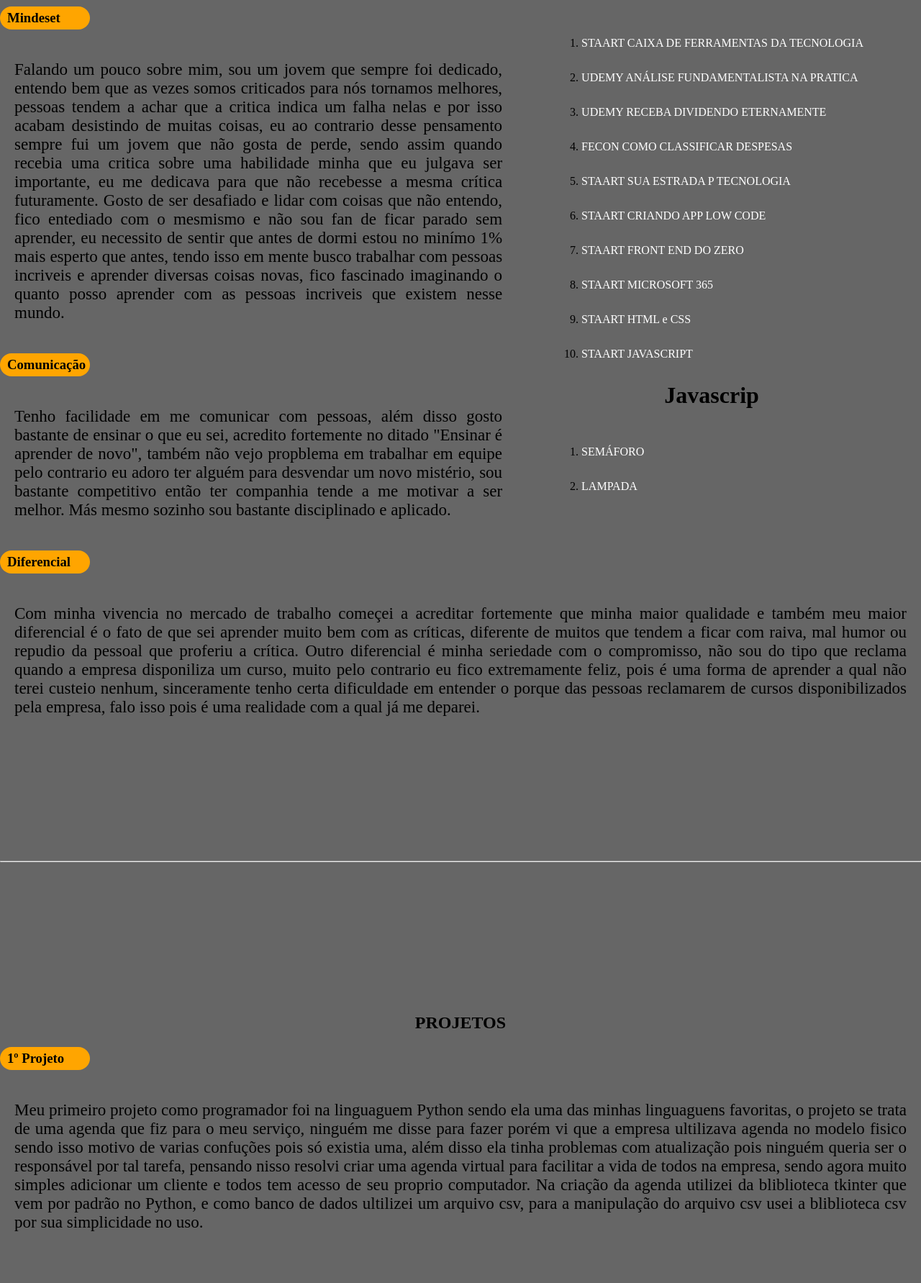
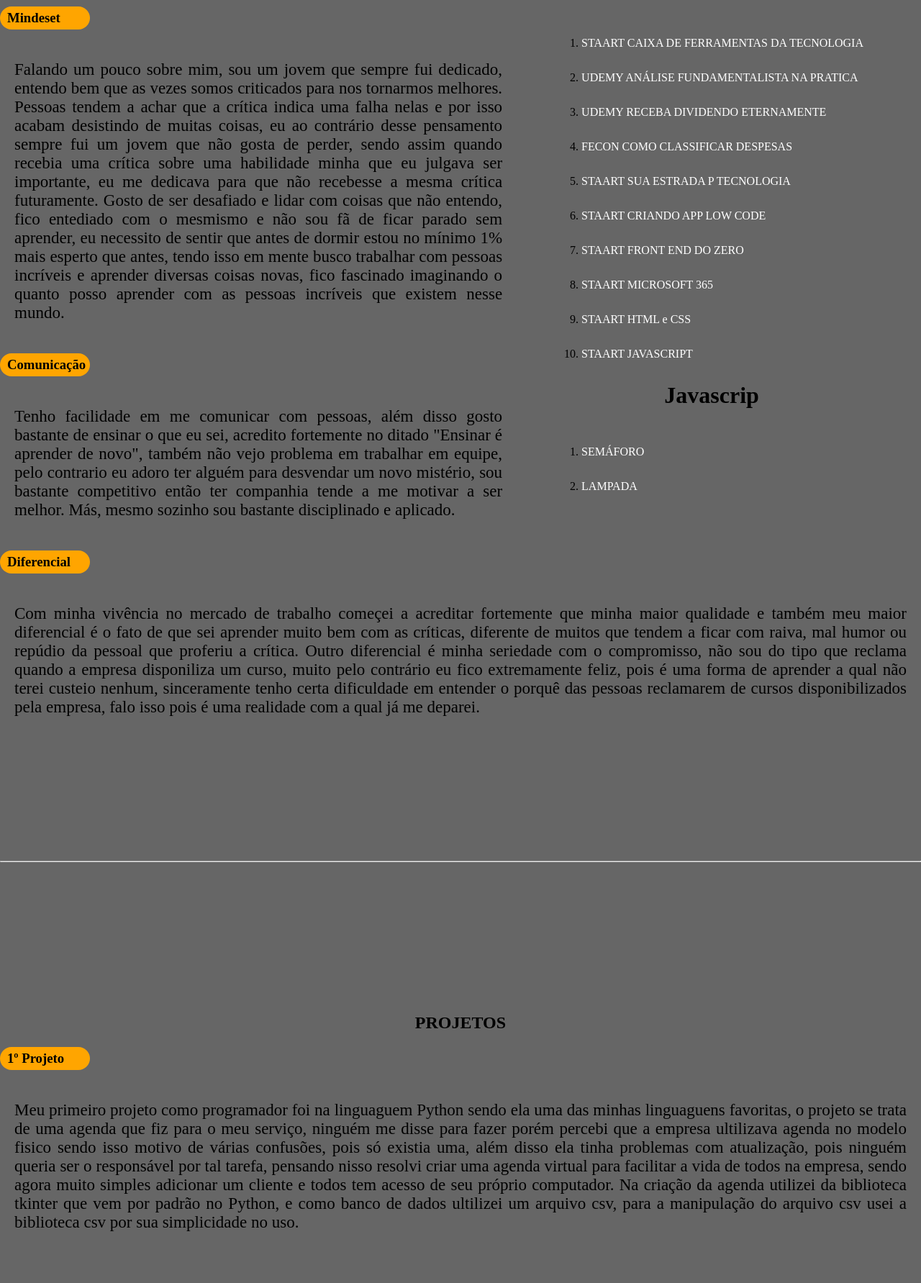
Before and after one commit to JhowF/MY_SITE, a plain HTML site: page index.html in a window 1280 px wide. Shown: the part 458-2241 px from the top of the page at 72% size. Drawn offline with Linux system fonts and the light colour scheme.

Commit message:
Corrigindo_erros

```diff
--- a/index.html
+++ b/index.html
@@ -76,31 +76,31 @@
 
             <h3>Mindeset</h3>
 
-            <p>Falando um pouco sobre mim, sou um jovem que sempre foi dedicado, entendo bem que as vezes somos
-                criticados para nós tornamos melhores, pessoas tendem a achar que a critica indica um falha nelas e por
-                isso acabam desistindo de muitas coisas, eu ao contrario desse pensamento sempre fui um jovem que não
-                gosta de perde, sendo assim quando recebia uma critica sobre uma habilidade minha que eu julgava ser
+            <p>Falando um pouco sobre mim, sou um jovem que sempre fui dedicado, entendo bem que as vezes somos
+                criticados para nos tornarmos melhores. Pessoas tendem a achar que a crítica indica uma falha nelas e por
+                isso acabam desistindo de muitas coisas, eu ao contrário desse pensamento sempre fui um jovem que não
+                gosta de perder, sendo assim quando recebia uma crítica sobre uma habilidade minha que eu julgava ser
                 importante, eu me dedicava para que não recebesse a mesma crítica futuramente. Gosto de ser desafiado e
-                lidar com coisas que não entendo, fico entediado com o mesmismo e não sou fan de ficar parado sem
-                aprender, eu necessito de sentir que antes de dormi estou no minímo 1% mais esperto que antes, tendo
-                isso em mente busco trabalhar com pessoas incriveis e aprender diversas coisas novas, fico fascinado
-                imaginando o quanto posso aprender com as pessoas incriveis que existem nesse mundo.</p>
+                lidar com coisas que não entendo, fico entediado com o mesmismo e não sou fã de ficar parado sem
+                aprender, eu necessito de sentir que antes de dormir estou no mínimo 1% mais esperto que antes, tendo
+                isso em mente busco trabalhar com pessoas incríveis e aprender diversas coisas novas, fico fascinado
+                imaginando o quanto posso aprender com as pessoas incríveis que existem nesse mundo.</p>
 
 
             <h3>Comunicação</h3>
 
             <p>Tenho facilidade em me comunicar com pessoas, além disso gosto bastante de ensinar o que eu sei, acredito
-                fortemente no ditado "Ensinar é aprender de novo", também não vejo propblema em trabalhar em equipe pelo
+                fortemente no ditado "Ensinar é aprender de novo", também não vejo problema em trabalhar em equipe, pelo
                 contrario eu adoro ter alguém para desvendar um novo mistério, sou bastante competitivo então ter
-                companhia tende a me motivar a ser melhor. Más mesmo sozinho sou bastante disciplinado e aplicado.</p>
+                companhia tende a me motivar a ser melhor. Más, mesmo sozinho sou bastante disciplinado e aplicado.</p>
 
             <h3>Diferencial</h3>
-            <p>Com minha vivencia no mercado de trabalho começei a acreditar fortemente que minha maior qualidade e
+            <p>Com minha vivência no mercado de trabalho começei a acreditar fortemente que minha maior qualidade e
                 também meu maior diferencial é o fato de que sei aprender muito bem com as críticas, diferente de muitos
-                que tendem a ficar com raiva, mal humor ou repudio da pessoal que proferiu a crítica. Outro diferencial
+                que tendem a ficar com raiva, mal humor ou repúdio da pessoal que proferiu a crítica. Outro diferencial
                 é minha seriedade com o compromisso, não sou do tipo que reclama quando a empresa disponiliza um curso,
-                muito pelo contrario eu fico extremamente feliz, pois é uma forma de aprender a qual não terei custeio
-                nenhum, sinceramente tenho certa dificuldade em entender o porque das pessoas reclamarem de cursos
+                muito pelo contrário eu fico extremamente feliz, pois é uma forma de aprender a qual não terei custeio
+                nenhum, sinceramente tenho certa dificuldade em entender o porquê das pessoas reclamarem de cursos
                 disponibilizados pela empresa, falo isso pois é uma realidade com a qual já me deparei.</p>
 
 
@@ -109,16 +109,16 @@
             <h3>1º Projeto</h3>
             <p>Meu primeiro projeto como programador foi na linguaguem Python sendo ela uma das minhas linguaguens
                 favoritas, o projeto se trata de uma agenda que fiz para o meu serviço, ninguém me disse para fazer
-                porém vi que a empresa ultilizava
-                agenda no modelo fisico sendo isso motivo de varias confuções pois só existia uma, além disso ela tinha
-                problemas com atualização
+                porém percebi que a empresa ultilizava
+                agenda no modelo fisico sendo isso motivo de várias confusões, pois só existia uma, além disso ela tinha
+                problemas com atualização,
                 pois ninguém queria ser o responsável por tal tarefa, pensando nisso resolvi criar uma agenda virtual
                 para facilitar a vida de todos
-                na empresa, sendo agora muito simples adicionar um cliente e todos tem acesso de seu proprio computador.
+                na empresa, sendo agora muito simples adicionar um cliente e todos tem acesso de seu próprio computador.
 
-                Na criação da agenda utilizei da bliblioteca tkinter que vem por padrão no Python, e como banco de dados
+                Na criação da agenda utilizei da biblioteca tkinter que vem por padrão no Python, e como banco de dados
                 ultilizei um arquivo csv, para
-                a manipulação do arquivo csv usei a bliblioteca csv por sua simplicidade no uso.
+                a manipulação do arquivo csv usei a biblioteca csv por sua simplicidade no uso.
 
             </p>
             <div>
@@ -128,11 +128,11 @@
         </div>
 
             <h3>2º Projeto</h3>
-            <p>Meu segundo projeto como programador foi um codigo que não exigia interface pois seria ultilizado somente
+            <p>Meu segundo projeto como programador foi um código que não exigia interface, pois seria ultilizado somente
                 por mim mesmo,
-                após aprender a programar queria me testar e está sempre programando, más infelizmente como ainda não
-                trabalho na area essa
-                não é uma realizade, porém eu fico feliz toda vez que posso programar algo, com essa vontade de
+                após aprender a programar queria me testar e está sempre programando, mas infelizmente como ainda não
+                trabalho na área essa
+                não é uma realidade, porém eu fico feliz toda vez que posso programar algo, com essa vontade de
                 programar em mente percebir que
                 um imposto chamado DAE "DOCUMENTO DE ARRECADAÇÃO ESTADUAL" era frequentemente feito com o CNPJ errado,
                 isso sempre era percebido
@@ -140,15 +140,15 @@
                 absoluto 0 e diferente de muitos impostos
                 esse é particulamente chato de ser feito exclusivamente o de algumas empresas devido a quantidade de
                 notas que devem ser lançadas,
-                com isso em mente fiz um codigo onde você informa os dados da guia e ele faz o resto por você,
+                com isso em mente fiz um código onde você informa os dados da guia e ele faz o resto por você,
                 dessa maneira caso você erre um dado,
-                pode simplismente troca-lo e execultar o codigo novamente sem perde quaisquer dados, e o principal você
+                pode simplismente troca-lo e execultar o código novamente sem perder quaisquer dados, e o principal você
                 informando os dados não precisa
                 temer uma queda de internet ou travamento do site, ou qualquer outro tipo de erro que poderia lhe fazer
                 perde o progresso!
 
             </p>
-            <p>É um codigo bem grande devido a quantidade de maneiras que o imposto pode ser gerado, porém apesar do
+            <p>É um código bem grande devido a quantidade de maneiras que o imposto pode ser gerado, porém apesar do
                 tamanho é bem simples.</p>
             <div>
                 <p class="alinhando_agenda" > <img id="imagem_dae" class="imagem_projetos" src="./IMG/dae.png" alt="DAE">
```
